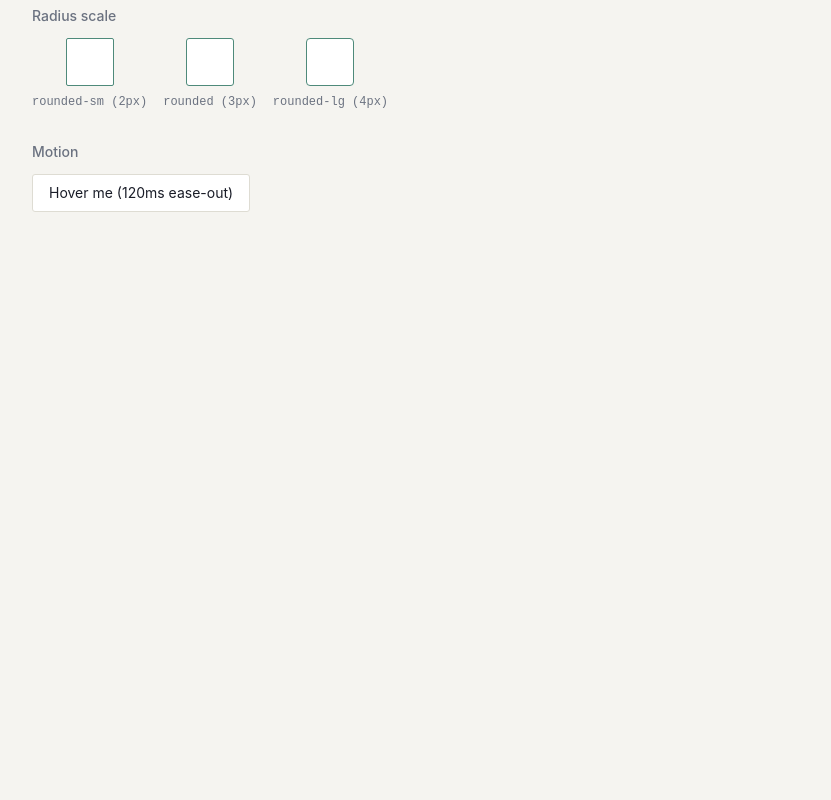
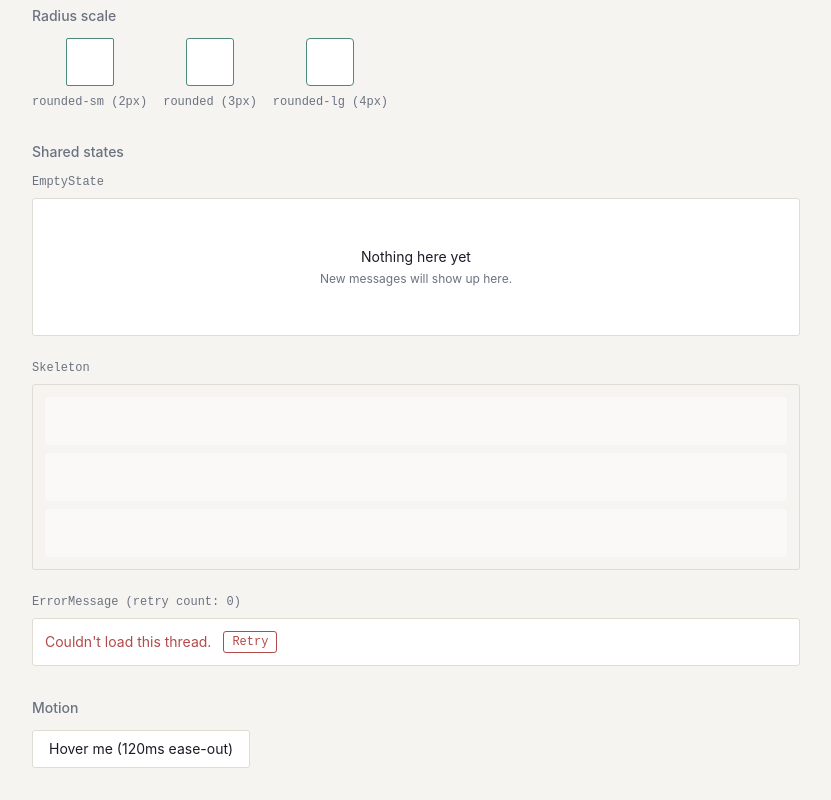
Before and after one commit to cwnaze/Resend-Email-Inbox, a SvelteKit app: page /dev/tokens in a window 1280 px wide. Shown: the part 472-1272 px from the top of the page, without its empty margins (224-1055 px from the left). Before the commit the page ends 800 px from the top, so only its background shows below. Built offline with nearby package versions, Linux system fonts and the light colour scheme.

Commit message:
feat(US-J03): add shared EmptyState, Skeleton, and ErrorMessage components
Adds reusable Dusk Terminal-styled components for empty/loading/error
states, demoed on /dev/tokens for visual QA. Real features (Inbox List,
Thread View, Compose, Contacts) will consume these in later stories.

```diff
--- /dev/null
+++ b/src/lib/components/EmptyState.svelte
@@ -0,0 +1,15 @@
+<script lang="ts">
+	interface Props {
+		message: string;
+		subCopy?: string;
+	}
+
+	const { message, subCopy }: Props = $props();
+</script>
+
+<div class="flex flex-col items-center justify-center gap-1 px-6 py-12 text-center">
+	<p class="font-sans text-sm text-text-primary">{message}</p>
+	{#if subCopy}
+		<p class="font-sans text-xs text-text-muted">{subCopy}</p>
+	{/if}
+</div>
--- /dev/null
+++ b/src/lib/components/ErrorMessage.svelte
@@ -0,0 +1,21 @@
+<script lang="ts">
+	interface Props {
+		message: string;
+		onRetry?: () => void;
+	}
+
+	const { message, onRetry }: Props = $props();
+</script>
+
+<div class="flex items-center gap-3 font-sans text-sm text-danger" role="alert">
+	<span>{message}</span>
+	{#if onRetry}
+		<button
+			type="button"
+			onclick={onRetry}
+			class="rounded border border-danger px-2 py-0.5 font-mono text-xs text-danger transition-colors duration-fast ease-standard hover:bg-danger hover:text-background"
+		>
+			Retry
+		</button>
+	{/if}
+</div>
--- /dev/null
+++ b/src/lib/components/Skeleton.svelte
@@ -0,0 +1,16 @@
+<script lang="ts">
+	interface Props {
+		/** Number of pulsing placeholder rows to render for list-shaped content. */
+		rows?: number;
+	}
+
+	const { rows = 3 }: Props = $props();
+
+	const rowIndices = $derived(Array.from({ length: rows }, (_, i) => i));
+</script>
+
+<div class="flex flex-col gap-2" role="status" aria-label="Loading">
+	{#each rowIndices as i (i)}
+		<div class="h-12 animate-pulse rounded bg-surface"></div>
+	{/each}
+</div>
--- a/src/routes/dev/tokens/+page.svelte
+++ b/src/routes/dev/tokens/+page.svelte
@@ -1,5 +1,10 @@
 <script lang="ts">
 	import ThemeToggle from '$lib/components/ThemeToggle.svelte';
+	import EmptyState from '$lib/components/EmptyState.svelte';
+	import Skeleton from '$lib/components/Skeleton.svelte';
+	import ErrorMessage from '$lib/components/ErrorMessage.svelte';
+
+	let retryCount = $state(0);
 
 	const palette = [
 		{ name: 'background', class: 'bg-background' },
@@ -66,6 +71,32 @@
 		</section>
 
 		<section>
+			<h2 class="mb-3 font-sans text-sm font-medium text-text-muted">Shared states</h2>
+			<div class="flex flex-col gap-6">
+				<div>
+					<p class="mb-2 font-mono text-xs text-text-muted">EmptyState</p>
+					<div class="rounded border border-border bg-surface">
+						<EmptyState message="Nothing here yet" subCopy="New messages will show up here." />
+					</div>
+				</div>
+				<div>
+					<p class="mb-2 font-mono text-xs text-text-muted">Skeleton</p>
+					<div class="rounded border border-border bg-background p-3">
+						<Skeleton rows={3} />
+					</div>
+				</div>
+				<div>
+					<p class="mb-2 font-mono text-xs text-text-muted">
+						ErrorMessage (retry count: {retryCount})
+					</p>
+					<div class="rounded border border-border bg-surface p-3">
+						<ErrorMessage message="Couldn't load this thread." onRetry={() => (retryCount += 1)} />
+					</div>
+				</div>
+			</div>
+		</section>
+
+		<section>
 			<h2 class="mb-3 font-sans text-sm font-medium text-text-muted">Motion</h2>
 			<button
 				type="button"
```
Also changed, not shown: 1 other file (tests, documents, lock files or other folders).
